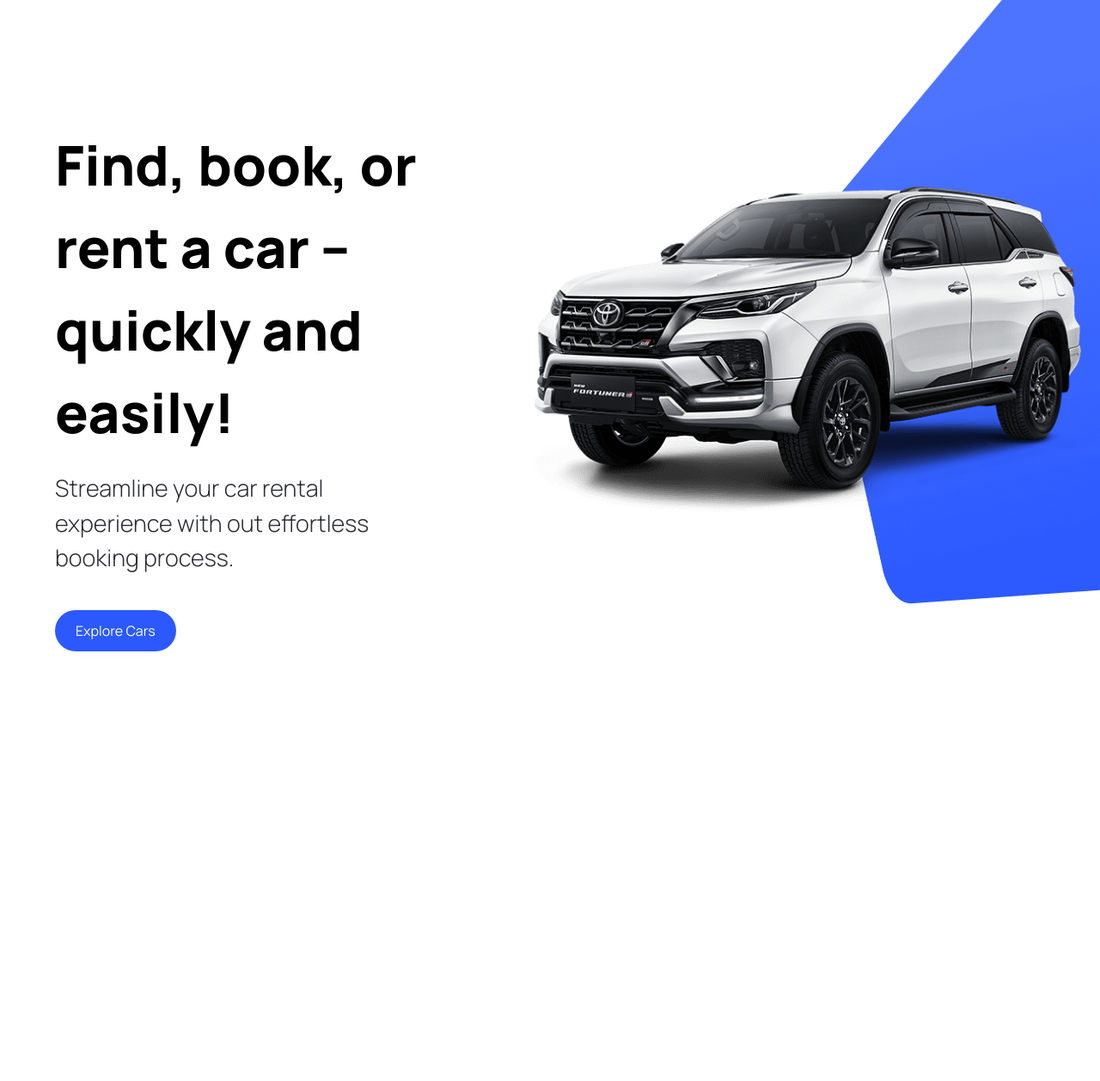
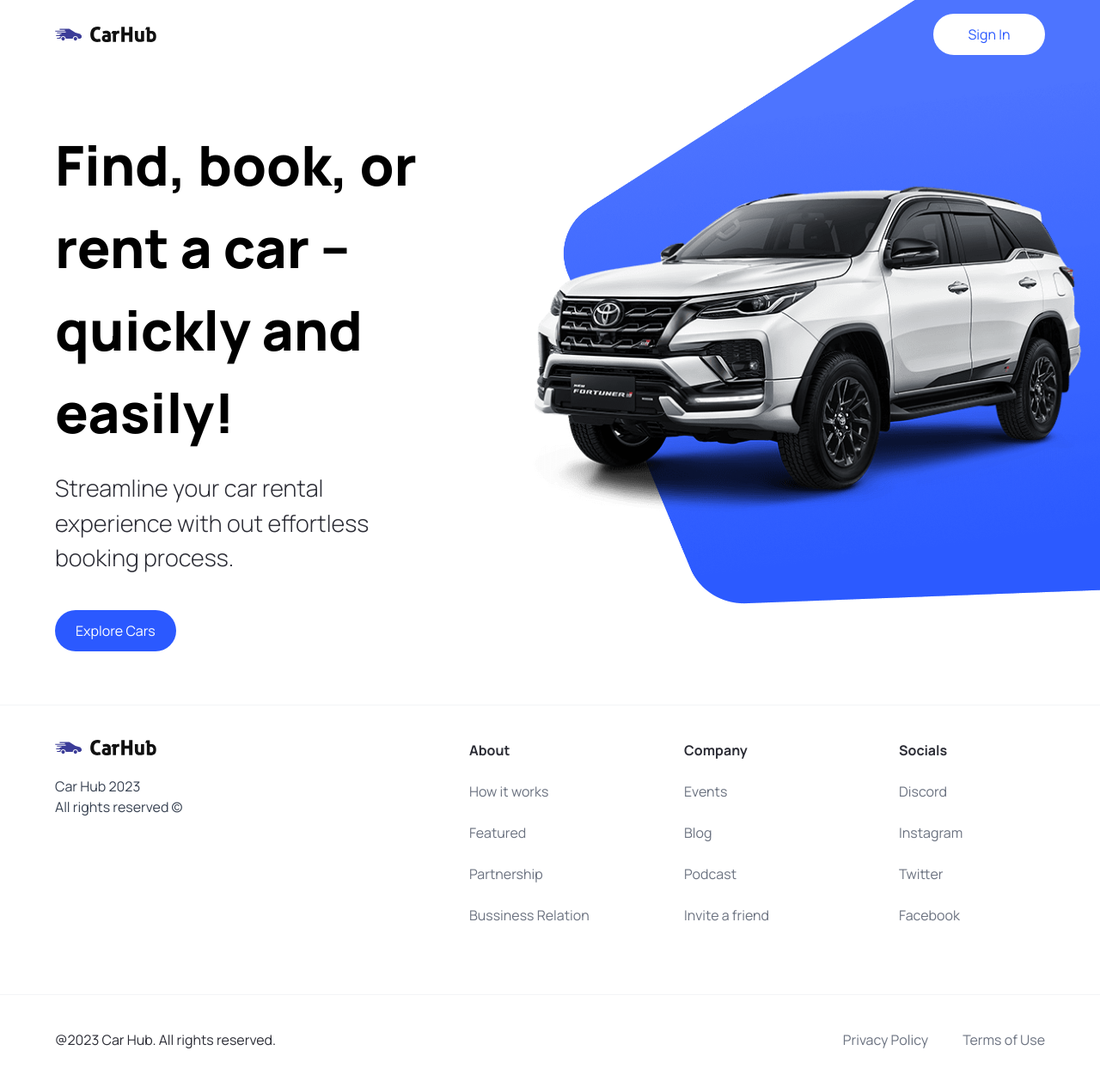
Before and after one commit to muliasw12/car-showcase, a Next.js app: page / in a window 1280 px wide. Shown: the top 1258 px of the page at 86% size. Before the commit the page ends 800 px from the top, so only its background shows below. Built offline with nearby package versions, Linux system fonts and the light colour scheme.

Commit message:
add navbar & footer, fixing hero bg

```diff
--- a/app/layout.tsx
+++ b/app/layout.tsx
@@ -1,12 +1,11 @@
+import { Footer, Navbar } from '@/components'
 import './globals.css'
 import type { Metadata } from 'next'
-import { Inter } from 'next/font/google'
 
-const inter = Inter({ subsets: ['latin'] })
 
 export const metadata: Metadata = {
-  title: 'Create Next App',
-  description: 'Generated by create next app',
+  title: 'Car Hub',
+  description: 'Discover the best car in the world',
 }
 
 export default function RootLayout({
@@ -16,7 +15,11 @@ export default function RootLayout({
 }) {
   return (
     <html lang="en">
-      <body className={inter.className}>{children}</body>
+      <body className="relative">
+        <Navbar />
+        {children}
+        <Footer />
+      </body>
     </html>
   )
 }
--- a/components/CustomButton.tsx
+++ b/components/CustomButton.tsx
@@ -3,11 +3,11 @@
 import Image from 'next/image';
 import { CustomButtonProps } from '@/types';
 
-const CustomButton = ({ title, containerStyles, handleClick}: CustomButtonProps ) => {
+const CustomButton = ({ title, containerStyles, handleClick, btnType }: CustomButtonProps  ) => {
   return (
     <button
         disabled={false}
-        type={"button"}
+        type={ btnType || "button"}
         className={`custom-btn ${containerStyles}`}
         onClick={handleClick}
     >
--- /dev/null
+++ b/components/Footer.tsx
@@ -0,0 +1,61 @@
+import Link from 'next/link'
+import Image from 'next/image'
+
+import { footerLinks } from '@/constants';
+
+const Footer = () => {
+  return (
+    <footer className="flex flex-col
+    text-black-100 mt-5 border-t border-gray-100">
+      <div className="flex max-md:flex-col flex-wrap
+      justify-between gap-5 sm:px-16 px-6 py-10">
+        <div className="flex flex-col
+        justify-start items-start gap-6">
+            <Image
+                src="/logo.svg"
+                alt="logo"
+                width={118}
+                height={18}
+                className="object-contain"
+            />
+            <p className="text-base text-gray-700">
+                Car Hub 2023 <br />
+                All rights reserved &copy;
+            </p>
+        </div>
+
+        <div className="footer__links">
+            {footerLinks.map((link) => (
+                <div key={link.title} className="footer__link">
+                    <h3 className="font-bold">{link.title}</h3>
+                    {link.links.map((item) => (
+                        <Link
+                            key={item.title}
+                            href={item.url}
+                            className="text-gray-500"
+                        >
+                            {item.title}
+                        </Link>
+                    ))}
+                </div>
+            ))}
+        </div>
+      </div>
+
+      <div className="flex justify-between items-center
+        flex-wrap mt-10 border-t border-gray-100 sm:px-16 px-6 py-10">
+            <p>@2023 Car Hub. All rights reserved.</p>
+            <div className="footer__copyrights-link">
+                <Link href="/" className="text-gray-500">
+                    Privacy Policy
+                </Link>
+                <Link href="/" className="text-gray-500">
+                    Terms of Use
+                </Link>
+            </div>
+        </div>
+    </footer>
+  )
+}
+
+export default Footer
--- a/components/Hero.tsx
+++ b/components/Hero.tsx
@@ -26,9 +26,8 @@ const Hero = () => {
       <div className="hero__image-container">
         <div className="hero__image">
             <Image src="/hero.png" alt="hero" fill className="object-contain"/>
-
-            <div className="hero__image-overlay"></div>
         </div>
+        <div className="hero__image-overlay"></div>
       </div>
     </div>
   )
--- /dev/null
+++ b/components/Navbar.tsx
@@ -0,0 +1,31 @@
+import Link from 'next/link';
+import Image from 'next/image';
+
+import CustomButton from './CustomButton';
+
+const Navbar = () => {
+  return (
+    <header className="w-full absolute z-10">
+      <nav className="max-w-[1440px] mx-auto flex
+      justify-between items-center sm:px-16 px-6 py-4">
+        <Link href="/" className="flex justify-center items-center">
+            <Image
+                src="/logo.svg"
+                alt="Car Hub Logo"
+                width={118}
+                height={18}
+                className="object-contain"
+            />
+        </Link>
+
+        <CustomButton
+            title="Sign In"
+            btnType="button"
+            containerStyles="text-primary-blue rounded-full bg-white min-w-[130px]"
+        />
+      </nav>
+    </header>
+  )
+}
+
+export default Navbar
--- a/components/index.ts
+++ b/components/index.ts
@@ -1,4 +1,11 @@
 import Hero from './Hero';
 import CustomButton from './CustomButton';
+import Navbar from './Navbar';
+import Footer from './Footer';
 
-export { Hero, CustomButton }
+export {
+    Hero,
+    CustomButton,
+    Navbar,
+    Footer
+}
--- /dev/null
+++ b/constants/index.ts
@@ -0,0 +1,101 @@
+export const manufacturers = [
+    "Acura",
+    "Alfa Romeo",
+    "Aston Martin",
+    "Audi",
+    "Bentley",
+    "BMW",
+    "Buick",
+    "Cadillac",
+    "Chevrolet",
+    "Chrysler",
+    "Citroen",
+    "Dodge",
+    "Ferrari",
+    "Fiat",
+    "Ford",
+    "GMC",
+    "Honda",
+    "Hyundai",
+    "Infiniti",
+    "Jaguar",
+    "Jeep",
+    "Kia",
+    "Lamborghini",
+    "Land Rover",
+    "Lexus",
+    "Lincoln",
+    "Maserati",
+    "Mazda",
+    "McLaren",
+    "Mercedes-Benz",
+    "MINI",
+    "Mitsubishi",
+    "Nissan",
+    "Porsche",
+    "Ram",
+    "Rolls-Royce",
+    "Subaru",
+    "Tesla",
+    "Toyota",
+    "Volkswagen",
+    "Volvo",
+  ];
+
+  export const yearsOfProduction = [
+    { title: "Year", value: "" },
+    { title: "2015", value: "2015" },
+    { title: "2016", value: "2016" },
+    { title: "2017", value: "2017" },
+    { title: "2018", value: "2018" },
+    { title: "2019", value: "2019" },
+    { title: "2020", value: "2020" },
+    { title: "2021", value: "2021" },
+    { title: "2022", value: "2022" },
+    { title: "2023", value: "2023" },
+  ];
+
+  export const fuels = [
+    {
+      title: "Fuel",
+      value: "",
+    },
+    {
+      title: "Gas",
+      value: "Gas",
+    },
+    {
+      title: "Electricity",
+      value: "Electricity",
+    },
+  ];
+
+  export const footerLinks = [
+    {
+      title: "About",
+      links: [
+        { title: "How it works", url: "/" },
+        { title: "Featured", url: "/" },
+        { title: "Partnership", url: "/" },
+        { title: "Bussiness Relation", url: "/" },
+      ],
+    },
+    {
+      title: "Company",
+      links: [
+        { title: "Events", url: "/" },
+        { title: "Blog", url: "/" },
+        { title: "Podcast", url: "/" },
+        { title: "Invite a friend", url: "/" },
+      ],
+    },
+    {
+      title: "Socials",
+      links: [
+        { title: "Discord", url: "/" },
+        { title: "Instagram", url: "/" },
+        { title: "Twitter", url: "/" },
+        { title: "Facebook", url: "/" },
+      ],
+    },
+  ];
--- a/types/index.ts
+++ b/types/index.ts
@@ -4,4 +4,5 @@ export interface CustomButtonProps {
     title: string;
     containerStyles?: string;
     handleClick?: MouseEventHandler<HTMLButtonElement>;
+    btnType?: "button" | "submit";
 }
```
